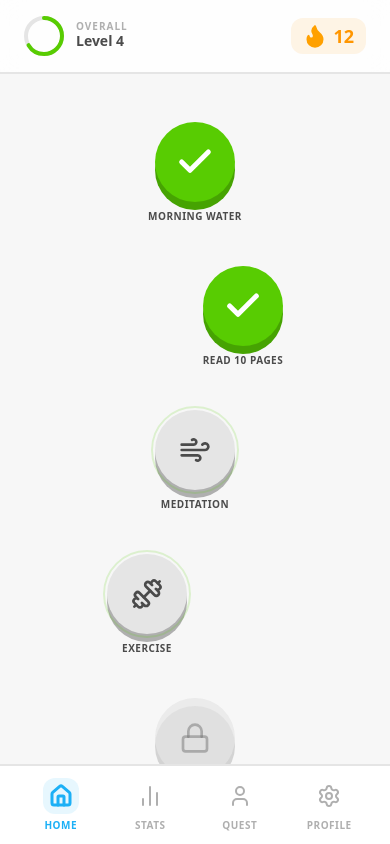
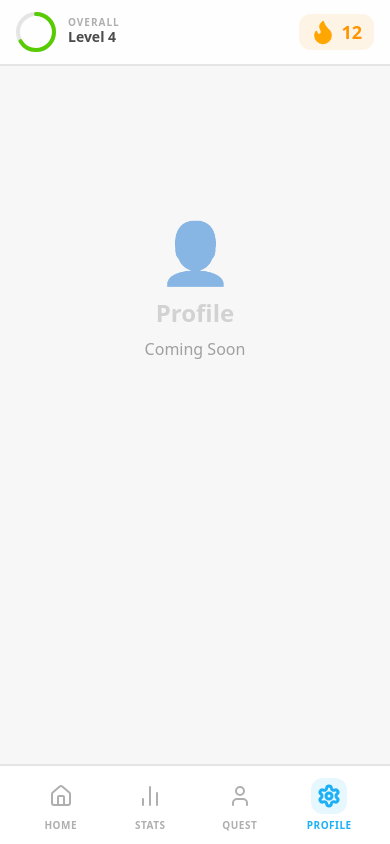
Before and after one commit to vitorstick/habits-tracker, a React (Vite) app: page /profile in a window 390 px wide. Shown: the top 844 px of the page. Built offline with nearby package versions, Linux system fonts and the light colour scheme.

Commit message:
feat: Implement core mobile layout, navigation, and the Dashboard page with a winding habit path.

```diff
--- a/src/App.tsx
+++ b/src/App.tsx
@@ -1,9 +1,20 @@
-import Dashboard from './pages/Dashboard'
+import { BrowserRouter as Router, Routes, Route } from 'react-router-dom';
+import Dashboard from './pages/Dashboard';
+import Leaderboard from './pages/Leaderboard';
+import Profile from './pages/Profile';
+import HabitDetail from './pages/HabitDetail';
 
 function App() {
     return (
-        <Dashboard />
+        <Router>
+            <Routes>
+                <Route path="/" element={<Dashboard />} />
+                <Route path="/leaderboard" element={<Leaderboard />} />
+                <Route path="/profile" element={<Profile />} />
+                <Route path="/habit/:id" element={<HabitDetail />} />
+            </Routes>
+        </Router>
     )
 }
 
-export default App
+export default App;
--- a/src/components/ui/NavigationBar.tsx
+++ b/src/components/ui/NavigationBar.tsx
@@ -1,4 +1,5 @@
 import React from 'react';
+import { useNavigate, useLocation } from 'react-router-dom';
 import { Home, BarChart2, User, Settings } from 'lucide-react';
 import { cn } from '../../lib/utils';
 
@@ -28,33 +29,41 @@ const NavItem: React.FC<NavItemProps> = ({ icon: Icon, label, isActive, onClick
 );
 
 const NavigationBar: React.FC = () => {
-    const [activeTab, setActiveTab] = React.useState('home');
+    const navigate = useNavigate();
+    const location = useLocation();
+
+    // Determine active tab based on path
+    const getActiveTab = (path: string) => {
+        if (path === '/' && location.pathname === '/') return true;
+        if (path !== '/' && location.pathname.startsWith(path)) return true;
+        return false;
+    };
 
     return (
         <nav className="fixed bottom-0 left-0 right-0 h-20 bg-white border-t-2 border-brand-gray px-4 pb-safe flex items-center justify-around z-50">
             <NavItem
                 icon={Home}
                 label="Home"
-                isActive={activeTab === 'home'}
-                onClick={() => setActiveTab('home')}
+                isActive={getActiveTab('/')}
+                onClick={() => navigate('/')}
             />
             <NavItem
                 icon={BarChart2}
                 label="Stats"
-                isActive={activeTab === 'stats'}
-                onClick={() => setActiveTab('stats')}
+                isActive={getActiveTab('/stats')}
+                onClick={() => navigate('/stats')}
             />
             <NavItem
                 icon={User}
                 label="Quest"
-                isActive={activeTab === 'quest'}
-                onClick={() => setActiveTab('quest')}
+                isActive={getActiveTab('/leaderboard')}
+                onClick={() => navigate('/leaderboard')}
             />
             <NavItem
                 icon={Settings}
                 label="Profile"
-                isActive={activeTab === 'profile'}
-                onClick={() => setActiveTab('profile')}
+                isActive={getActiveTab('/profile')}
+                onClick={() => navigate('/profile')}
             />
         </nav>
     );
--- /dev/null
+++ b/src/components/ui/TopBar.tsx
@@ -0,0 +1,20 @@
+import React from 'react';
+import ProgressRing from './ProgressRing';
+import StreakFlame from './StreakFlame';
+
+const TopBar: React.FC = () => {
+    return (
+        <header className="fixed top-0 left-0 right-0 z-40 bg-white/80 backdrop-blur-md border-b-2 border-brand-gray px-4 py-3 flex items-center justify-between max-w-md mx-auto">
+            <div className="flex items-center gap-3">
+                <ProgressRing progress={66} size={40} strokeWidth={4} />
+                <div>
+                    <p className="text-[10px] font-black text-brand-gray-dark uppercase tracking-widest leading-none">Overall</p>
+                    <p className="text-sm font-extrabold text-brand-text">Level 4</p>
+                </div>
+            </div>
+            <StreakFlame count={12} isActive={true} />
+        </header>
+    );
+};
+
+export default TopBar;
--- a/src/layouts/MobileLayout.tsx
+++ b/src/layouts/MobileLayout.tsx
@@ -1,5 +1,6 @@
 import React from 'react';
 import NavigationBar from '../components/ui/NavigationBar';
+import TopBar from '../components/ui/TopBar';
 
 interface MobileLayoutProps {
     children: React.ReactNode;
@@ -8,8 +9,11 @@ interface MobileLayoutProps {
 const MobileLayout: React.FC<MobileLayoutProps> = ({ children }) => {
     return (
         <div className="min-h-screen bg-brand-gray-light flex flex-col max-w-md mx-auto relative shadow-2xl">
+            {/* Top Bar */}
+            <TopBar />
+
             {/* Content Area */}
-            <main className="flex-1 pb-24 overflow-y-auto overflow-x-hidden">
+            <main className="flex-1 pt-20 pb-24 overflow-y-auto overflow-x-hidden">
                 {children}
             </main>
 
--- a/src/pages/Dashboard.tsx
+++ b/src/pages/Dashboard.tsx
@@ -1,10 +1,9 @@
 import React from 'react';
+import { motion, Variants } from 'framer-motion';
 import MobileLayout from '../layouts/MobileLayout';
 import HabitNode from '../components/habit/HabitNode';
 import { Habit } from '../types';
 import { Droplets, Dumbbell, BookOpen, Moon, Sun, Wind } from 'lucide-react';
-import ProgressRing from '../components/ui/ProgressRing';
-import StreakFlame from '../components/ui/StreakFlame';
 
 const Dashboard: React.FC = () => {
     // Mock habits with a winding path structure
@@ -26,27 +25,39 @@ const Dashboard: React.FC = () => {
         return "-translate-x-12";
     };
 
+    const containerVariants: Variants = {
+        hidden: { opacity: 0 },
+        show: {
+            opacity: 1,
+            transition: {
+                staggerChildren: 0.15
+            }
+        }
+    };
+
+    const itemVariants: Variants = {
+        hidden: { opacity: 0, y: 50, scale: 0.8 },
+        show: { opacity: 1, y: 0, scale: 1, transition: { type: "spring", stiffness: 300, damping: 24 } }
+    };
+
     return (
         <MobileLayout>
-            {/* Sticky Header */}
-            <header className="sticky top-0 z-40 bg-white/80 backdrop-blur-md border-b-2 border-brand-gray px-6 py-4 flex items-center justify-between">
-                <div className="flex items-center gap-3">
-                    <ProgressRing progress={66} size={40} strokeWidth={4} />
-                    <div>
-                        <p className="text-[10px] font-black text-brand-gray-dark uppercase tracking-widest leading-none">Overall</p>
-                        <p className="text-sm font-extrabold text-brand-text">Level 4</p>
-                    </div>
-                </div>
-                <StreakFlame count={12} isActive={true} />
-            </header>
-
             {/* The Winding Path */}
-            <div className="py-12 flex flex-col items-center gap-16 relative">
+            <motion.div
+                variants={containerVariants}
+                initial="hidden"
+                animate="show"
+                className="py-12 flex flex-col items-center gap-16 relative"
+            >
                 {/* SVG Path Background (Optional visual connecting line) */}
                 <div className="absolute top-0 bottom-0 w-2 bg-brand-gray/20 -z-10 rounded-full" />
 
                 {habits.map((habit, index) => (
-                    <div key={habit.id} className={`transition-transform duration-500 ${getOffsetClass(index)}`}>
+                    <motion.div
+                        key={habit.id}
+                        variants={itemVariants}
+                        className={`transition-transform duration-500 ${getOffsetClass(index)}`}
+                    >
                         <HabitNode
                             habit={habit}
                             onClick={(h) => console.log('Habit clicked:', h.title)}
@@ -57,17 +68,17 @@ const Dashboard: React.FC = () => {
                                 {habit.title}
                             </span>
                         </div>
-                    </div>
+                    </motion.div>
                 ))}
 
                 {/* Achievement Cup at the end */}
-                <div className="mt-8 flex flex-col items-center opacity-30 grayscale saturate-0">
+                <motion.div variants={itemVariants} className="mt-8 flex flex-col items-center opacity-30 grayscale saturate-0">
                     <div className="w-24 h-24 rounded-full bg-brand-orange/20 flex items-center justify-center">
                         <span className="text-4xl">🏆</span>
                     </div>
                     <p className="mt-2 text-xs font-black text-brand-gray-dark uppercase tracking-widest">End of Week</p>
-                </div>
-            </div>
+                </motion.div>
+            </motion.div>
         </MobileLayout>
     );
 };
```
Also changed, not shown: 1 other file (tests, documents, lock files or other folders).
